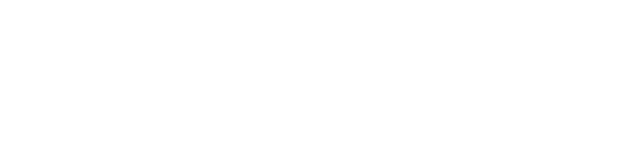
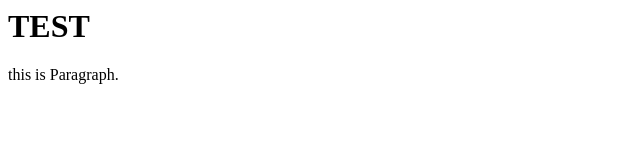
Before and after one commit to sadiqainraza/repotest, a plain HTML site: page index.html in a window 1280 px wide. Shown: the whole page, without its empty margins (0-640 px from the left). Drawn offline with Linux system fonts and the light colour scheme.

Commit message:
updated index.html

```diff
--- a/index.html
+++ b/index.html
@@ -1,6 +1,14 @@
 
 <html>
+    <head>
+
+    </head>
     <body>
+      <h1>TEST</h1>
+      <p>
+          this is Paragraph.
+      </p>
+
 
     </body>
 </html>
```
